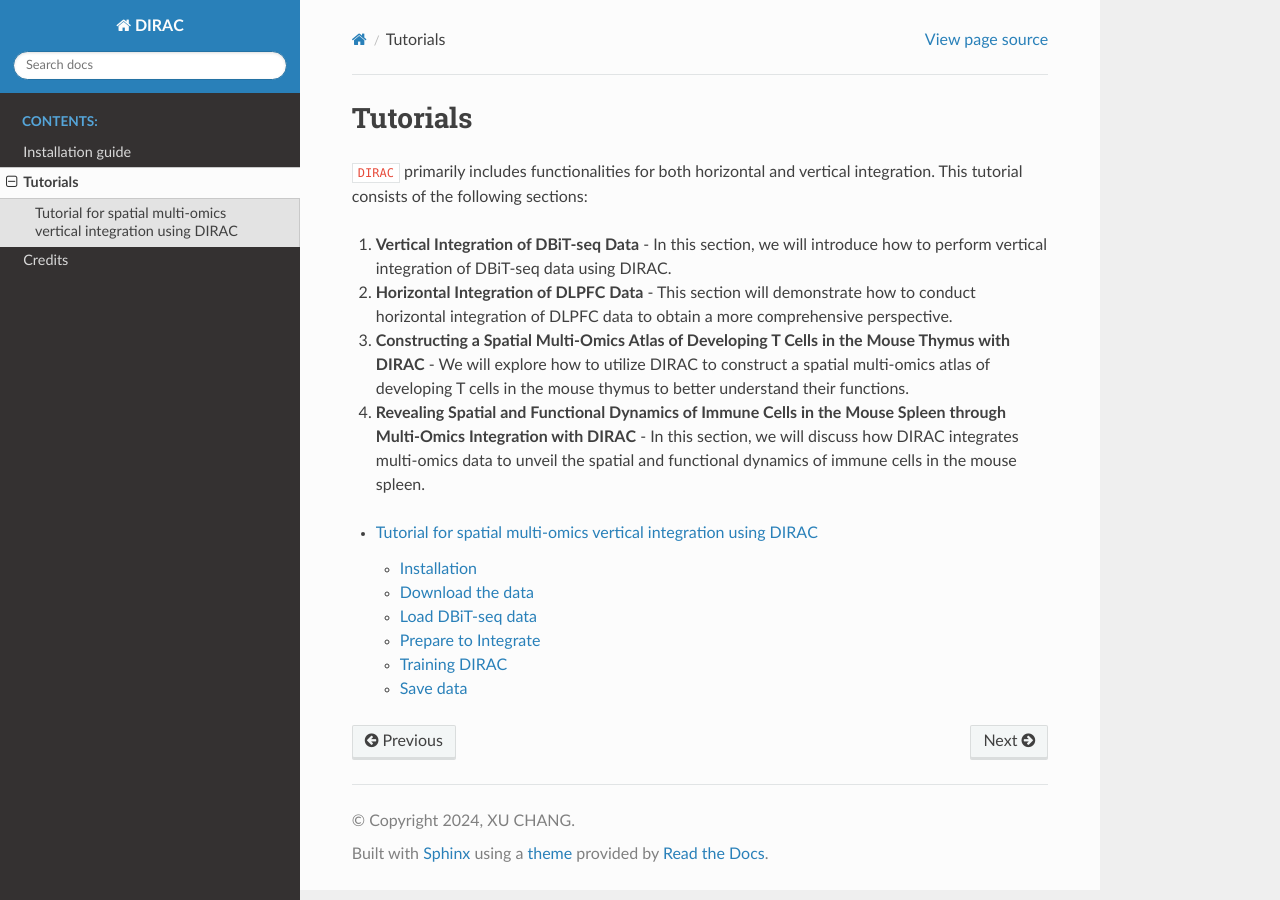
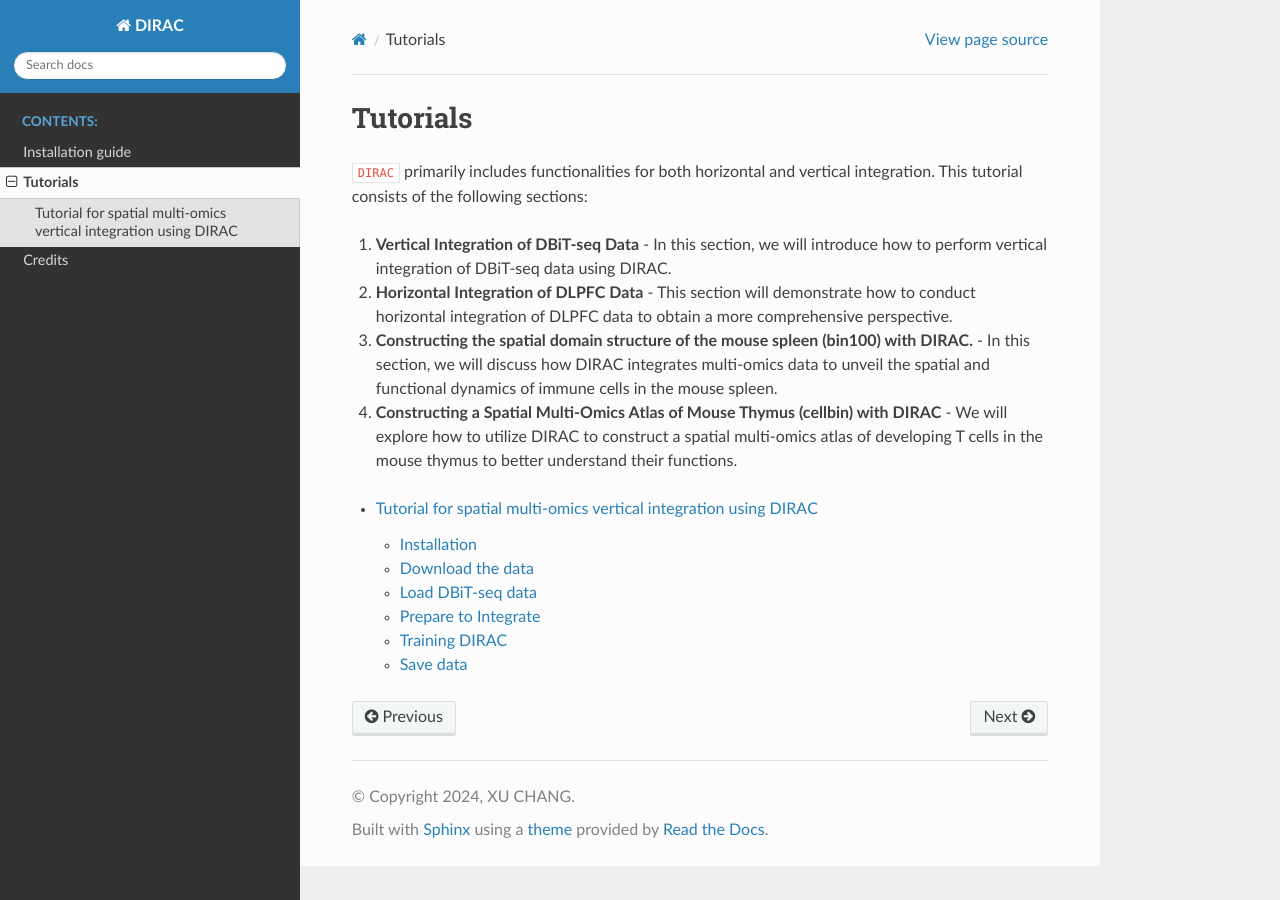
Before and after one commit to EsdenRun/DIRAC, a Sphinx documentation site: the page built from docs/source/tutorials.rst, in a window 1280 px wide. Built offline with Sphinx 7.4.7 and the Read the Docs theme 3.1.0, drawn with Linux system fonts in a browser that asks for light colours; pages that are not in the unit, such as notebooks, are missing from menus.

Commit message:
Update tutorials.rst

```diff
--- a/docs/source/tutorials.rst
+++ b/docs/source/tutorials.rst
@@ -9,11 +9,12 @@ Tutorials
 2. **Horizontal Integration of DLPFC Data**
    - This section will demonstrate how to conduct horizontal integration of DLPFC data to obtain a more comprehensive perspective.
 
-3. **Constructing a Spatial Multi-Omics Atlas of Developing T Cells in the Mouse Thymus with DIRAC**
+3. **Constructing the spatial domain structure of the mouse spleen (bin100) with DIRAC.**
+   - In this section, we will discuss how DIRAC integrates multi-omics data to unveil the spatial and functional dynamics of immune cells in the mouse spleen.
+
+4. **Constructing a Spatial Multi-Omics Atlas of Mouse Thymus (cellbin) with DIRAC**
    - We will explore how to utilize DIRAC to construct a spatial multi-omics atlas of developing T cells in the mouse thymus to better understand their functions.
 
-4. **Revealing Spatial and Functional Dynamics of Immune Cells in the Mouse Spleen through Multi-Omics Integration with DIRAC**
-   - In this section, we will discuss how DIRAC integrates multi-omics data to unveil the spatial and functional dynamics of immune cells in the mouse spleen.
 
 
 .. toctree::
```
